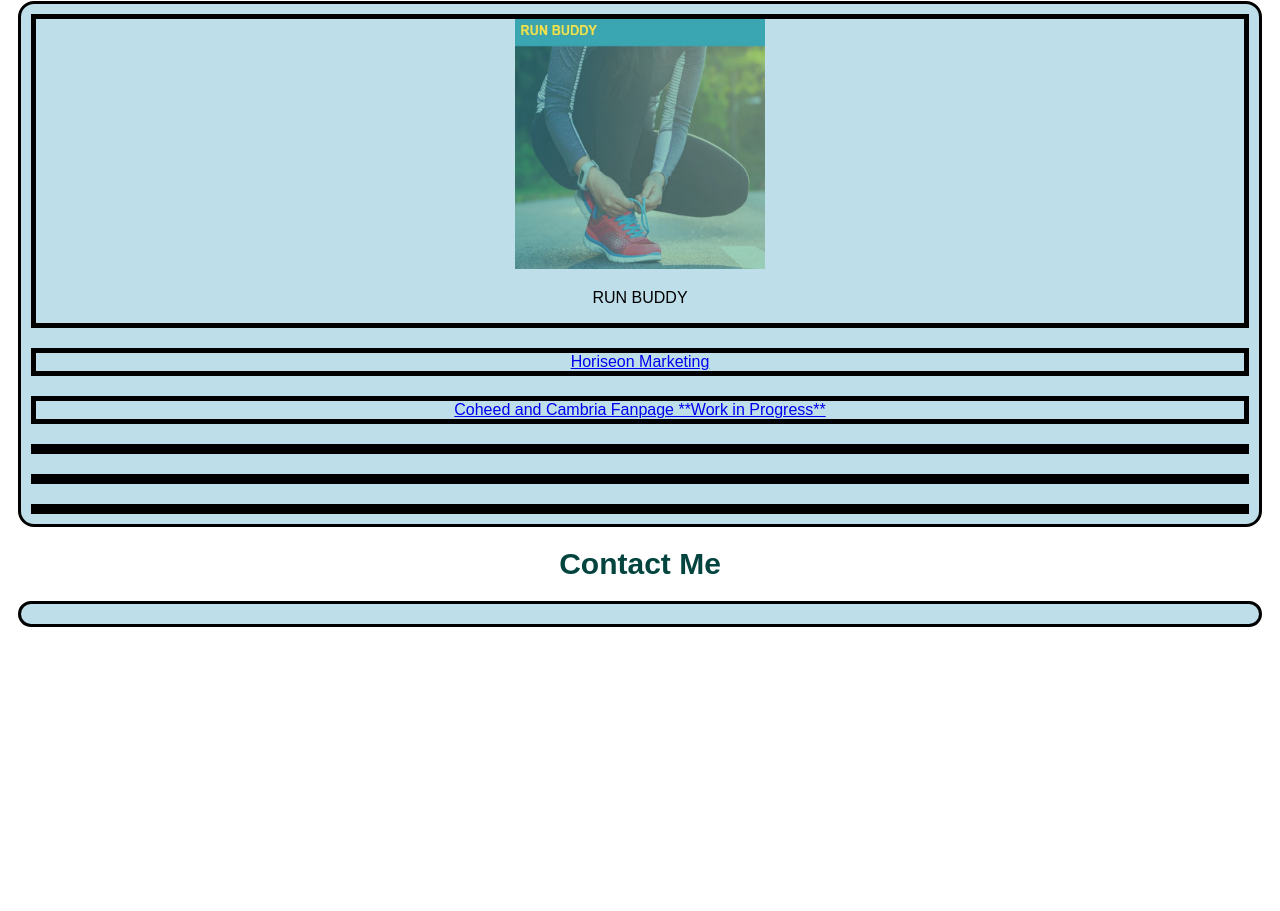
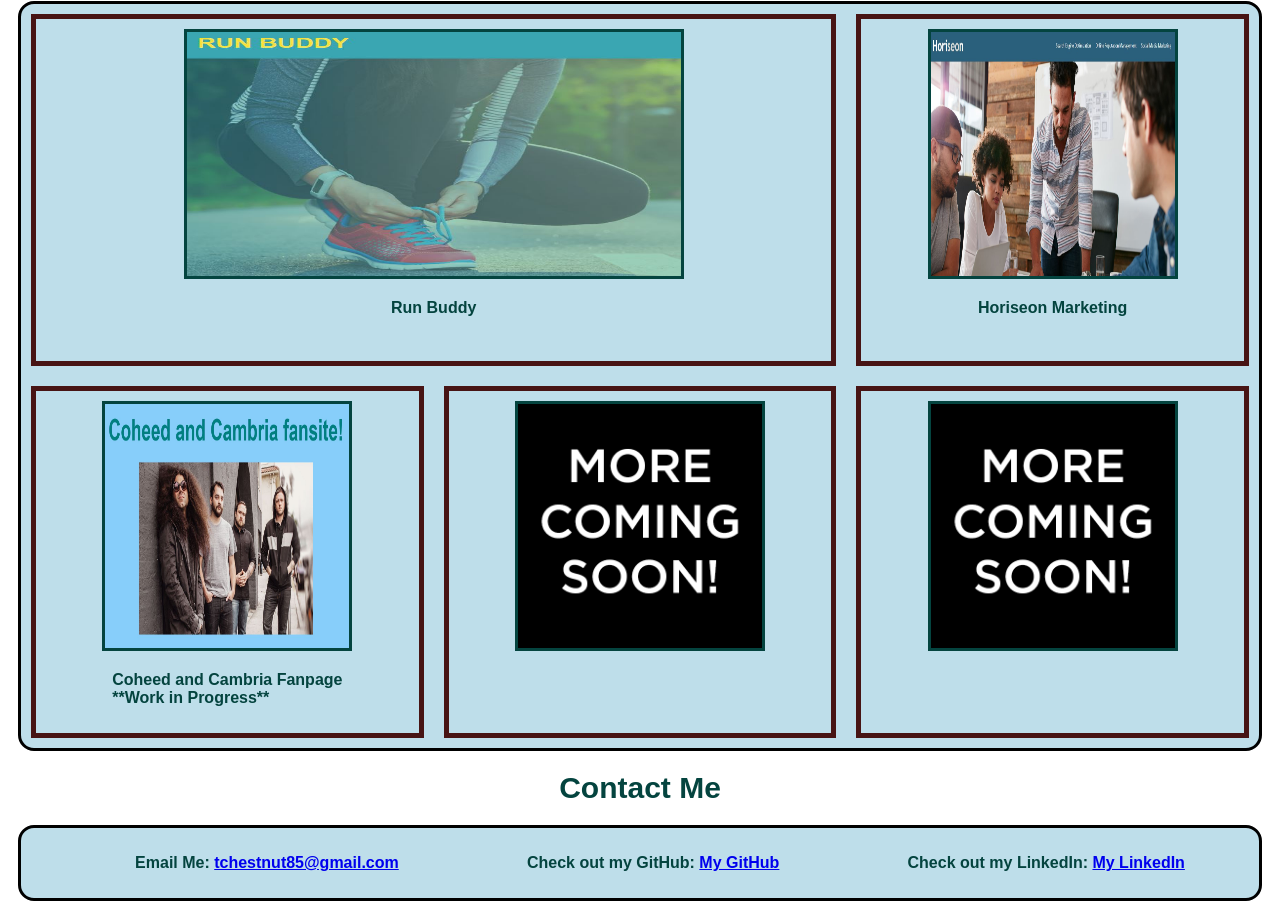
Before and after one commit to tchestnut85/portfolio, a plain HTML site: page index.html in a window 1280 px wide. Shown: the part 875-1786 px from the top of the page. Before the commit the page ends 1512 px from the top, so only its background shows below. Drawn offline with Linux system fonts and the light colour scheme.

Commit message:
updated my projects section with css grid and added contact-me section

```diff
--- a/assets/css/style.css
+++ b/assets/css/style.css
@@ -10,10 +10,10 @@
 }
 
 /* HEADER START */
-header {
+/* header {
     position: sticky;
     top: 0;
-}
+} */
 
 .header {
     background-color: var(--main-color);
@@ -137,34 +137,65 @@ header a {
 */
 .grid-container {
     display: grid;
-    grid-template-columns: repeat (6, 1fr);
-    grid-template-rows: repeat (6, 1fr);
+    grid-template-columns: repeat(3, 1fr);
+    grid-template-rows: repeat(2, 1fr);
     grid-gap: 20px;
-
+    /* grid-auto-flow: dense; */
 }
 
 .grid-item {
     display: flex;
-    border: 5px solid black;
+    border: 5px solid var(--hover-color);
     flex-direction: column;
     align-items: center;
+    padding: 10px;
 }
 
 .grid-item img {
+    /*display: flex;
+    flex-wrap: wrap;*/
     width: 250px;
     height: 250px;
+    border: 3px solid var(--heading-color);
+
+}
+
+.grid-1 {
+    grid-column: 1 / span 2;
+}
+
+.grid-1 img {
+    width: 500px;
 }
 
 /* PROJECTS END */
 
 /* CONTACT START */
+.contact-me div {
+    display: flex;
+    flex-wrap: wrap;
+    text-decoration: none;
+    /* display: inline-block; */
+    width: 100%;
+    margin: auto;
+}
+
+.contact-me ul {
+    list-style-type: none;
+    display: flex;
+    justify-content: space-around;
+}
+
 /*CONTACT END */
 
 /* UTILITY STYLES START */
 .text-style {
     font-family: Arial, Helvetica, sans-serif;
+    color: var(--heading-color);
+    font-weight: bolder;
     padding: 10px;
     margin: 10px;
+    /* text-decoration: none; */
 }
 
 .heading {
@@ -194,3 +225,5 @@ header a {
     color: green;
 }
 /* UTILITY STYLES END */
+
+/* MEDIA QUERIES */
--- a/index.html
+++ b/index.html
@@ -61,26 +61,24 @@
 
                     <div class="grid-item grid-1">
                         <a href="https://tchestnut85.github.io/run-buddy/" target="_blank"><img src="./assets/images/project-pics/project-1.JPG"/></a>
-                        <p>RUN BUDDY</p>
+                        <p>Run Buddy</p>
                     </div>
                     <div class="grid-item grid-2">
-                        <a href="https://tchestnut85.github.io/horiseon-marketing/" target="_blank">Horiseon Marketing</a>
+                        <a href="https://tchestnut85.github.io/horiseon-marketing/" target="_blank"><img src="./assets/images/project-pics/project-2.JPG"></a>
+                        <p>Horiseon Marketing</p>
                     </div>
                     <div class="grid-item grid-3">
-                        <a href="https://tchestnut85.github.io/fanpage" target="_blank">Coheed and Cambria Fanpage **Work in Progress**</a>
+                        <a href="https://tchestnut85.github.io/fanpage" target="_blank"><img src="./assets/images/project-pics/project-3.JPG"></a>
+                        <p>Coheed and Cambria Fanpage<br/>**Work in Progress**</p>
                     </div>
                     <div class="grid-item grid-4">
-                        <a href=""></a>
+                        <a href=""><img src="./assets/images/project-pics/coming-soon.png"></a>
                     </div>
                     <div class="grid-item grid-5">
-                        <a href=""></a>
-                    </div>
-                    <div class="grid-item grid-6">
-                        <a href=""></a>
+                        <a href=""><img src="./assets/images/project-pics/coming-soon.png"></a>
                     </div>
 
                 </div>
-
             </div>
         </div>
     </section>
@@ -89,8 +87,18 @@
     <!-- CONTACT START -->
     <section id="contact">
         <h3 class="heading">Contact Me</h3>
-        <div class="text-style content">
-
+        <div class="text-style content contact-me">
+            <ul>
+                <li>
+                    Email Me: <a href="mailto:tchestnut85@gmail.com">tchestnut85@gmail.com</a>
+                </li>
+                <li>
+                    Check out my GitHub: <a href="https://github.com/tchestnut85" target="_blank">My GitHub</a>
+                </li>
+                <li>
+                    Check out my LinkedIn: <a href="https://www.linkedin.com/in/thomas-chestnut" target="_blank">My LinkedIn</a>
+                </li>
+            </ul>
         </div>
     </section>
     <!-- CONTACT END -->
```
